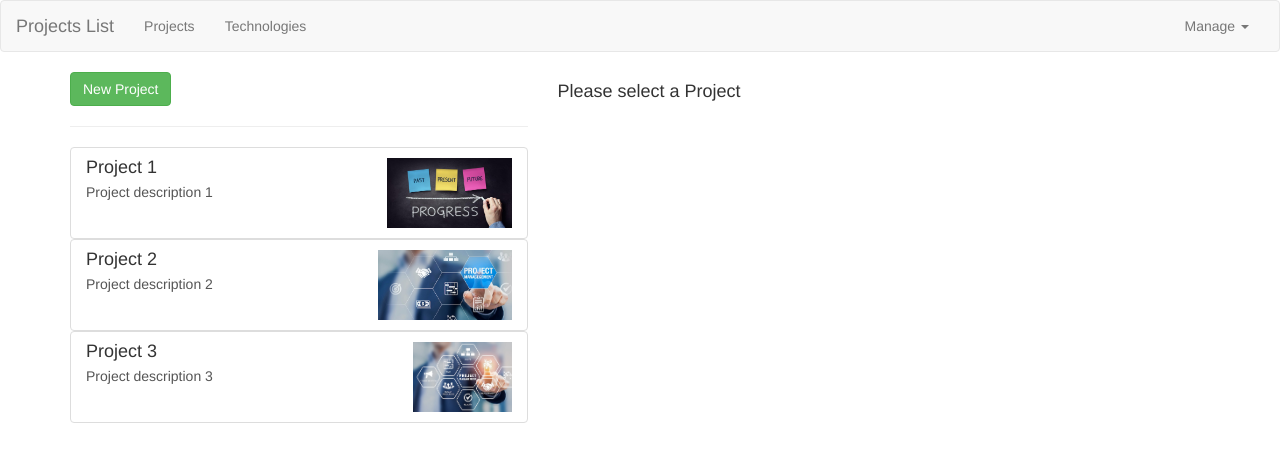
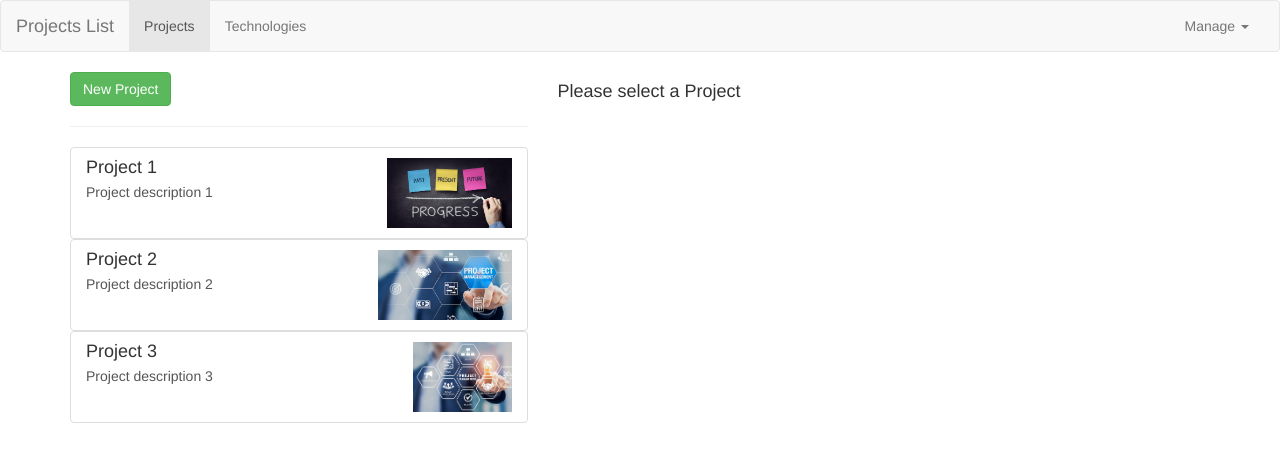
Before and after one commit to goldenway/projects-list, an Angular app: page /projects in a window 1280 px wide. Shown: the top 462 px of the page. Built offline with nearby package versions, Linux system fonts and the light colour scheme.

Commit message:
add navigation with menu

```diff
--- a/src/app/app.component.html
+++ b/src/app/app.component.html
@@ -1,4 +1,4 @@
-<pl-header (menuIndexChange)="onMenuIndexChange($event)"></pl-header>
+<pl-header></pl-header>
 
 <div class="container">
     <div class="row">
--- a/src/app/app.component.ts
+++ b/src/app/app.component.ts
@@ -4,10 +4,4 @@ import { Component } from '@angular/core';
   selector: 'pl-root',
   templateUrl: './app.component.html'
 })
-export class AppComponent {
-  selectedMenuIndex: number = 0;
-
-  onMenuIndexChange(index: number) {
-    this.selectedMenuIndex = index;
-  }
-}
+export class AppComponent {}
--- a/src/app/header/header.component.html
+++ b/src/app/header/header.component.html
@@ -9,8 +9,8 @@
 
         <div class="navbar-collapse" [class.collapse]="collapsed" (window:resize)="collapsed = true">
             <ul class="nav navbar-nav">
-                <li><a href="#" (click)="onMenuIndexSelect(0)">Projects</a></li>
-                <li><a href="#" (click)="onMenuIndexSelect(1)">Technologies</a></li>
+                <li routerLinkActive="active"><a routerLink="/projects">Projects</a></li>
+                <li routerLinkActive="active"><a routerLink="/technologies">Technologies</a></li>
             </ul>
             <ul class="nav navbar-nav navbar-right">
                 <li class="dropdown" plDropdown>
--- a/src/app/header/header.component.ts
+++ b/src/app/header/header.component.ts
@@ -1,4 +1,4 @@
-import { Component, EventEmitter, Output } from "@angular/core";
+import { Component } from "@angular/core";
 
 @Component({
     selector: 'pl-header',
@@ -6,9 +6,4 @@ import { Component, EventEmitter, Output } from "@angular/core";
 })
 export class HeaderComponent {
     collapsed = true;
-    @Output() menuIndexChange: EventEmitter<number> = new EventEmitter<number>();
-
-    onMenuIndexSelect(index: number) {
-        this.menuIndexChange.emit(index);
-    }
 }
```
